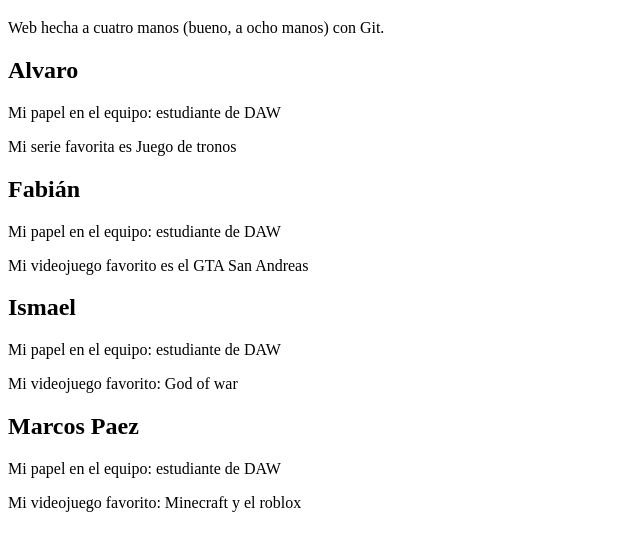
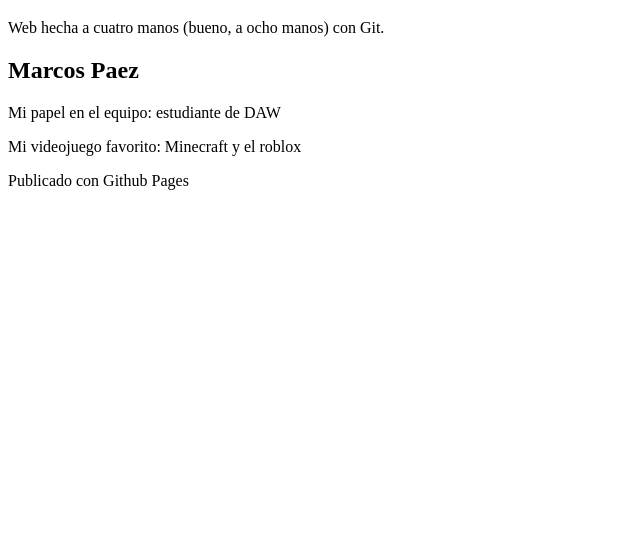
Before and after one commit to Alvarolf087/portal-equipo01, a plain HTML site: page index.html in a window 1280 px wide. Shown: the part 61-612 px from the top of the page, without its empty margins (0-640 px from the left). Drawn offline with Linux system fonts and the light colour scheme.

Commit message:
Marcos celebra la publicacion

```diff
--- a/index.html
+++ b/index.html
@@ -8,23 +8,10 @@
     <h1>Portal del equipo XX</h1>
     <p>Web hecha a cuatro manos (bueno, a ocho manos) con Git.</p>
     <section>
-	<h2>Alvaro</h2>
-	<p>Mi papel en el equipo: estudiante de DAW</p>
-	<p>Mi serie favorita es Juego de tronos</p>
-    </section>
-	<section>
-		<h2>Fabián</h2>
-		<p>Mi papel en el equipo: estudiante de DAW</p>
-		<p>Mi videojuego favorito es el GTA San Andreas</p>
-	</section>
-  	<h2>Ismael</h2>
-  	<p>Mi papel en el equipo: estudiante de DAW</p>
-	<p>Mi videojuego favorito: God of war</p>
-    </section>
-    <section>
   	<h2>Marcos Paez</h2>
   	<p>Mi papel en el equipo: estudiante de DAW</p>
 	<p>Mi videojuego favorito: Minecraft y el roblox</p>
-    </section>
+    	<p>Publicado con Github Pages</p>
+	</section>
   </body>
 </html>
```
